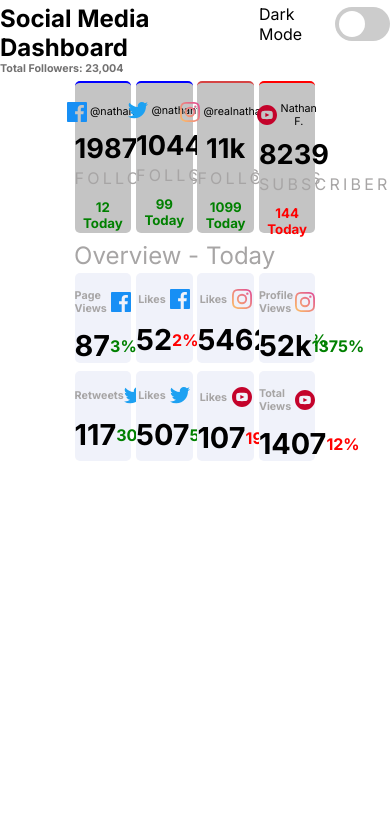
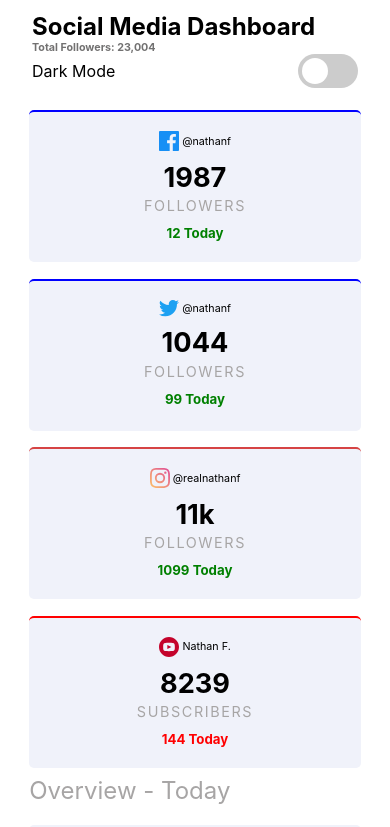
Before and after one commit to adekniyi/social-media-dashboard, a plain HTML site: page index.html in a window 390 px wide. Shown: the top 827 px of the page. Drawn offline with Linux system fonts and the light colour scheme.

Commit message:
second commit

```diff
--- a/index.html
+++ b/index.html
@@ -6,7 +6,7 @@
 
   <link rel="icon" type="image/png" sizes="32x32" href="./images/favicon-32x32.png">
   <link rel="stylesheet" href="style.css">
-  <link href="https://fonts.googleapis.com/css2?family=Inter:wght@400;700&display=swap" rel="stylesheet">
+  <!-- <link href="https://fonts.googleapis.com/css2?family=Inter:wght@400;700&display=swap" rel="stylesheet"> -->
   <title>Frontend Mentor | [Challenge Name Here]</title>
 
   <!-- Feel free to remove these styles or customise in your own stylesheet 👍 -->
@@ -23,7 +23,7 @@
       <h6>Total Followers: 23,004</h6>
     </div>
     <div class="rightNav">
-     <p>Dark Mode <label class="switch">
+     <p><span>Dark Mode</span><label class="switch">
       <input type="checkbox">
       <span class="slider round"></span>
     </label></p>
--- a/style.css
+++ b/style.css
@@ -2,6 +2,9 @@
     margin: 0;
     padding: 0;
     font-family: 'Inter', sans-serif;
+}
+.wrapper{
+    padding-bottom: 10%;
 }
 header{
     display: flex;
@@ -25,7 +28,7 @@ header{
     display: flex;
     margin: 0 auto;
     margin-top: 1.5%;
-    width: 63%;
+    width: 67%;
     /* justify-content: center; */
     justify-content: space-around;
 }
@@ -36,7 +39,7 @@ header{
     border-top: 2px solid blue;
     width: 23%;
     border-radius: 5px;
-    background-color: hsl(0, 0%, 77%);
+    background-color: hsl(227, 47%, 96%);
 }
 .fgrid1 h6{
     padding-top: 1.2rem;
@@ -56,7 +59,7 @@ header{
 }
 .fgrid1 p{
     padding-top: 0.2rem;
-    letter-spacing: 0.2rem;
+    letter-spacing: 0.15rem;
     color: rgb(167, 165, 165);
     text-transform: uppercase;
     font-weight: 400;
@@ -71,7 +74,7 @@ header{
 
 .secondGrid h2{
     margin: 0 auto;
-    width: 62%;
+    width: 66%;
     color: rgb(167, 165, 165);
     margin-top: 2%;
     margin-bottom: 1%;
@@ -81,7 +84,7 @@ header{
 .subsec1,.subsec2{
     display: flex;
     margin: 0 auto;
-    width: 63%;
+    width: 67%;
     /* justify-content: center; */
     justify-content: space-around;
 }
@@ -191,3 +194,86 @@ header{
   .slider.round:before {
     border-radius: 50%;
   }
+
+
+
+
+
+  /* responsveness */
+
+
+  @media only screen and (max-width: 960px) {
+    .firstGrid{
+        width: 79%;
+    }
+    .fgrid1{
+        width: 23.5%;
+    }
+    .fgrid1 p{
+        letter-spacing: 0.1rem;
+        font-size: 0.9rem;
+    }
+    .secondGrid h2{
+        width: 79%;
+    }
+    .subsec1,.subsec2{
+        width: 79%;
+    }
+    .sgrid1{
+        width: 23.5%;
+    }
+    .subsecgrid2 h6{
+        font-size: 1.4rem;
+    }
+    .subsecgrid2 p{
+        font-size: 1rem;
+    }
+  }
+
+  @media only screen and (max-width: 450px) {
+    header{
+        display: flex;
+        flex-direction: column;
+        margin-top: 3%;
+    }
+    .leftNav{
+        padding-left: 2rem;
+    }
+    .rightNav p{
+        display: flex;
+        justify-content: space-between;
+        padding-left: 2rem;
+        padding-right: 2rem;
+    }
+    .firstGrid{
+        display: flex;
+        flex-direction: column;
+        /* margin-top: 1.5%; */
+        width: 85%;
+        /* justify-content: center; */
+        justify-content: space-around;
+    }
+    .fgrid1{
+        width: 100%;
+        margin-top: 5%;
+    }
+    .secondGrid h2{
+        width: 85%;
+    }
+    .subsec1,.subsec2{
+        display: flex;
+        flex-direction: column;
+        width: 85%;
+    }
+    .sgrid1{
+        width: 100%;
+        margin-top: 5%;
+    }
+    .subsecgrid1,.subsecgrid2{
+        display: flex;
+        justify-content: space-between;
+        align-items: center;
+        padding-left: 1rem;
+        padding-right: 1rem;
+    }
+  }
```
